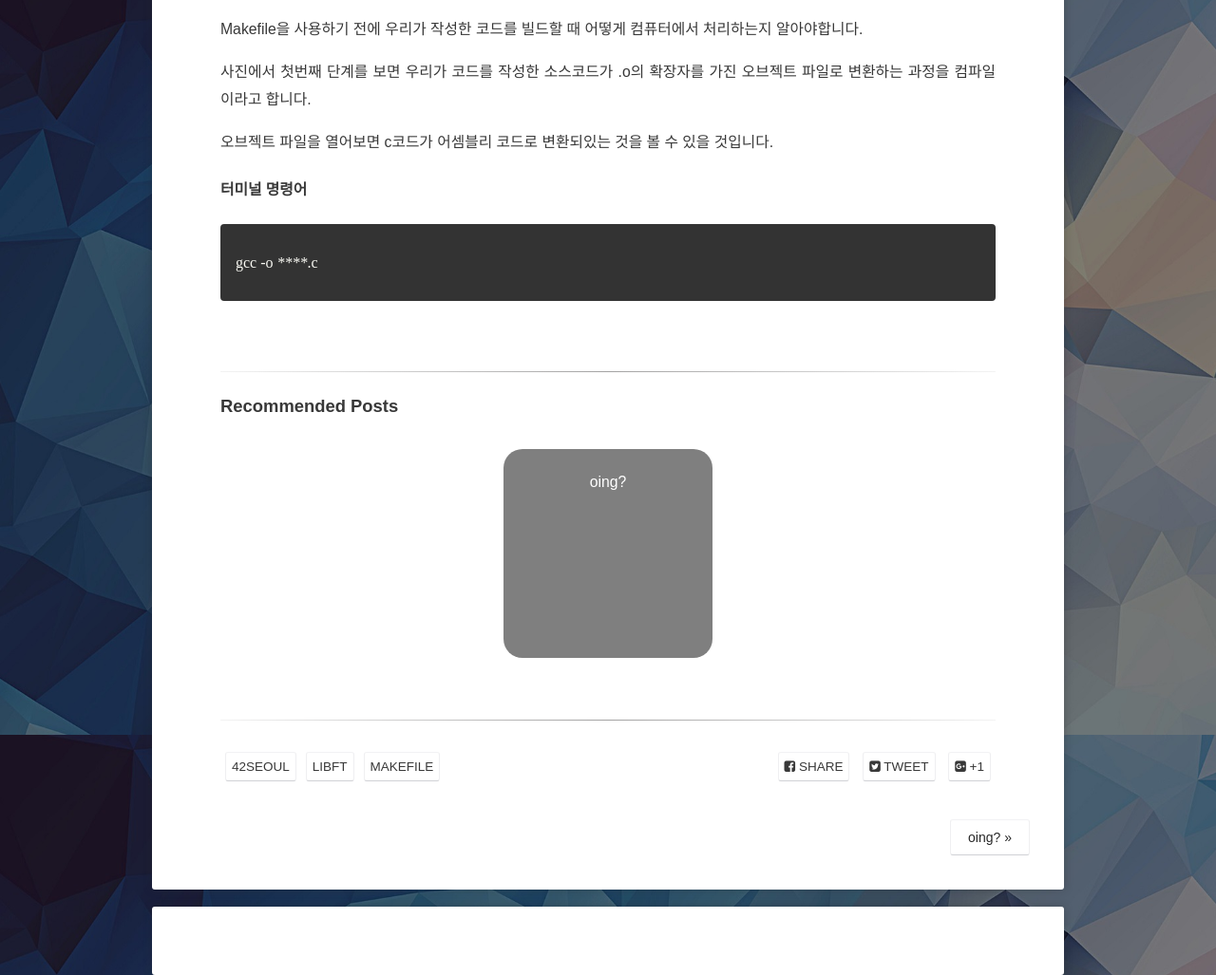
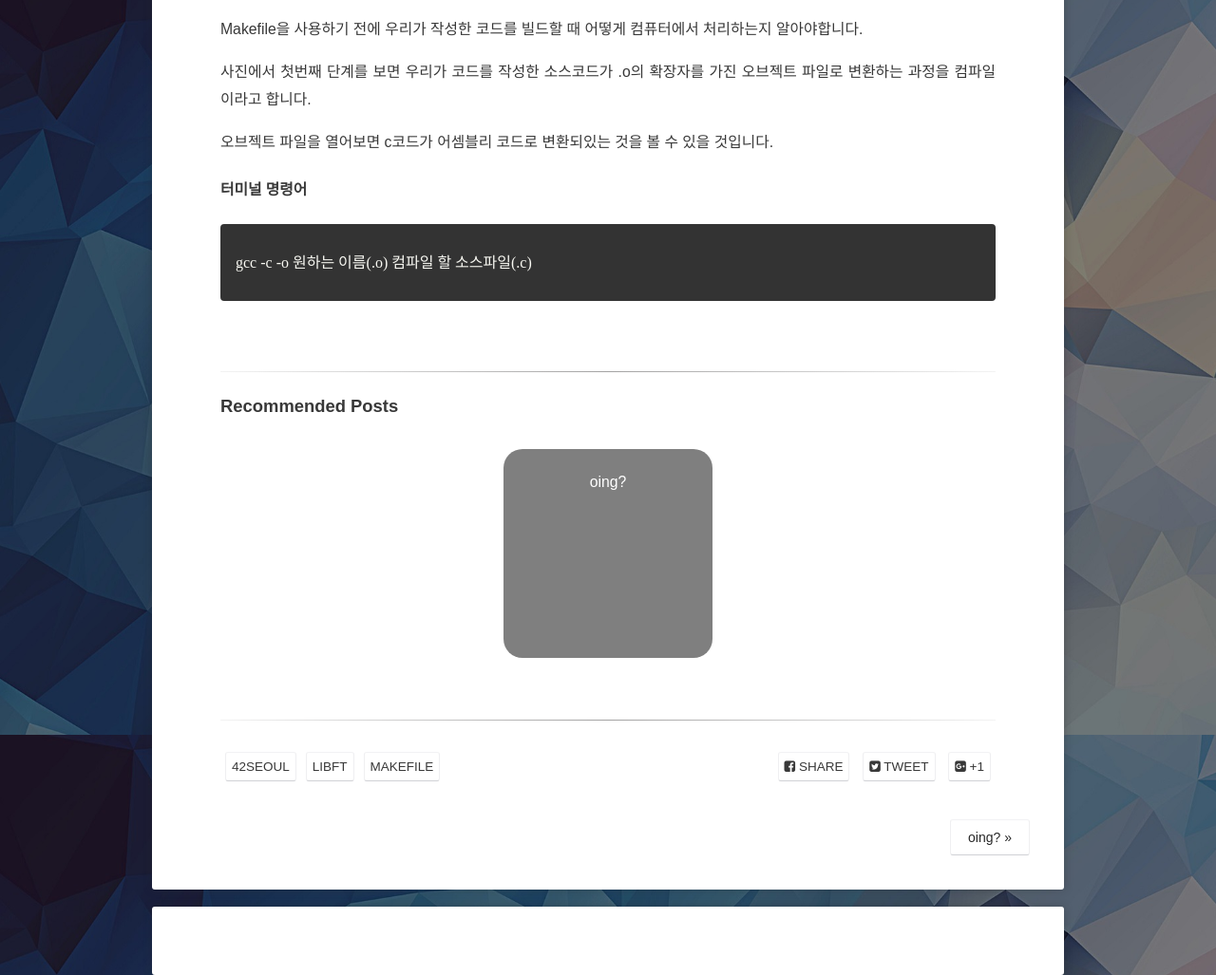
Before and after one commit to 2unbini/2unbini.github.io, a Jekyll site: the page built from _posts/42_LIBFT/2021-05-09-makefile.md, in a window 1280 px wide. Shown: the part 1026-2053 px from the top of the page at 95% size. Built offline with Jekyll 4.4.1, drawn with Linux system fonts in a browser that asks for light colours; some web fonts are replaced; comment, search, counter and statistics services are not loaded.

Commit message:
Update 2021-05-09-makefile.md

```diff
--- a/_posts/42_LIBFT/2021-05-09-makefile.md
+++ b/_posts/42_LIBFT/2021-05-09-makefile.md
@@ -34,5 +34,5 @@ Makefile을 사용하기 전에 우리가 작성한 코드를 빌드할 때 어
 
 #### 터미널 명령어
 {% highlight markdown %}
-gcc -o ****.c
+gcc -c -o 원하는 이름(.o) 컴파일 할 소스파일(.c)
 {% endhighlight %}
```
